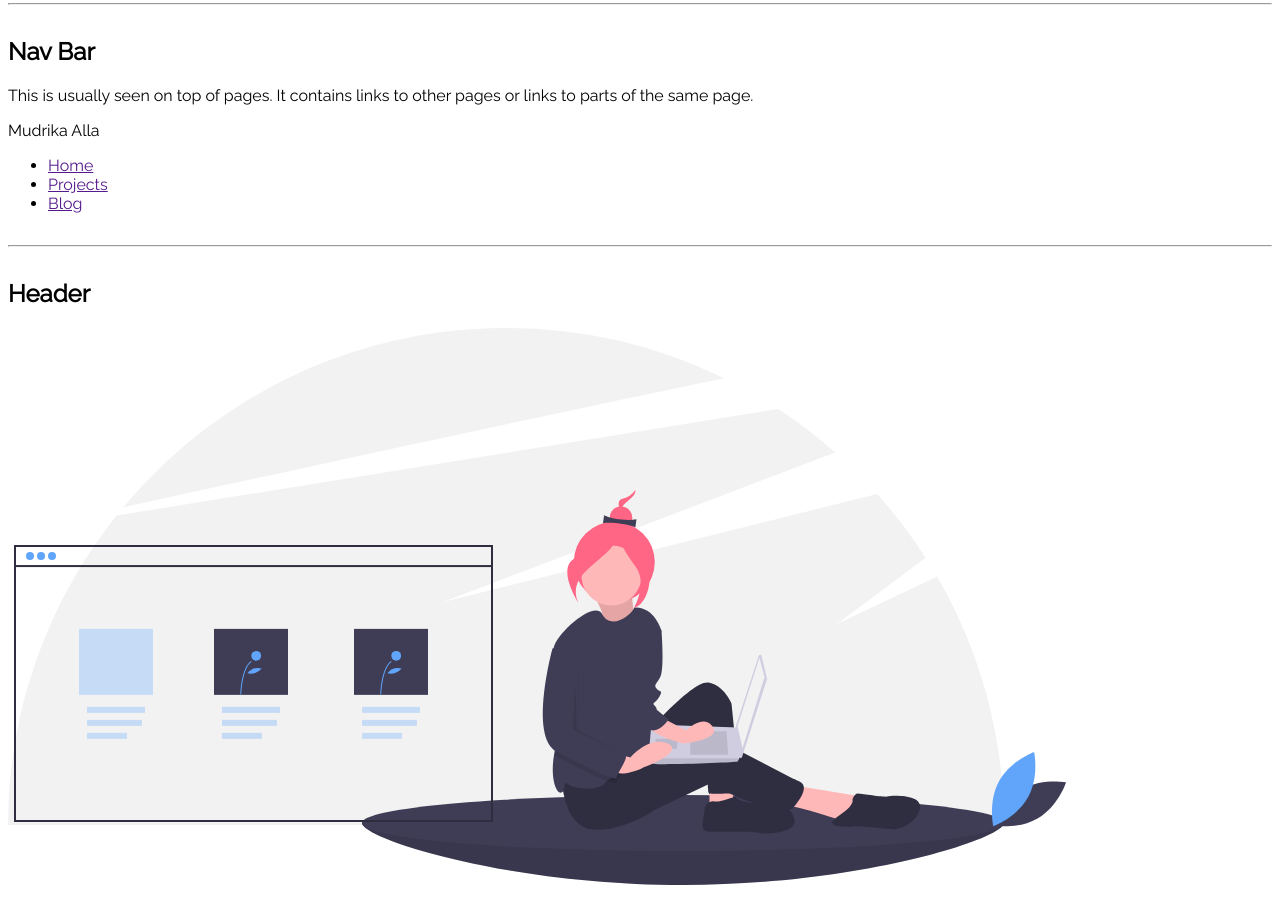
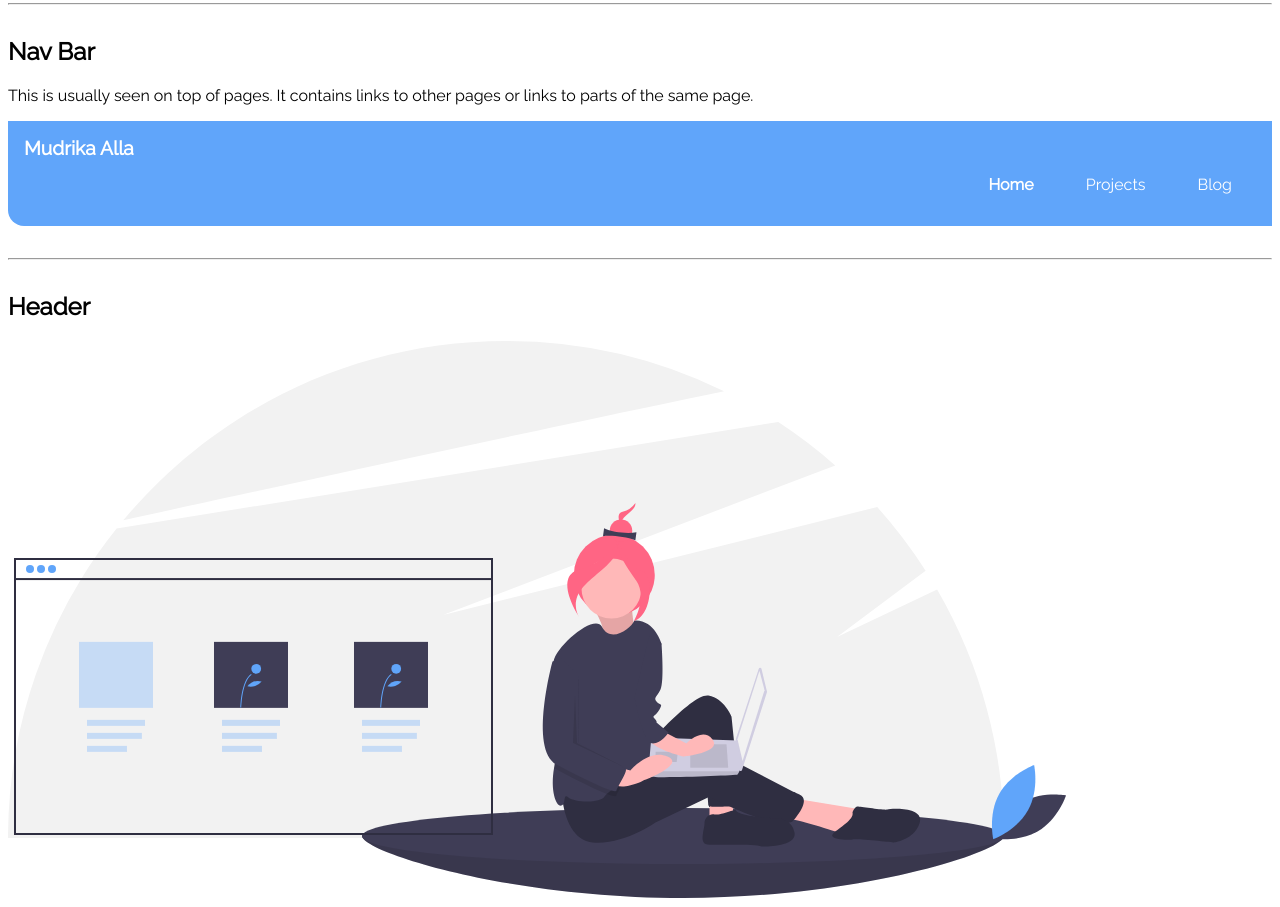
Before and after one commit to MudrikaAlla/ComponentLibrary, a plain HTML site: page index.html in a window 1280 px wide. Shown: the part 1200-2107 px from the top of the page. Drawn offline with Linux system fonts and the light colour scheme.

Commit message:
navigation

```diff
--- a/index.html
+++ b/index.html
@@ -64,17 +64,17 @@
 
     <h2>Nav Bar</h2>
     <p>This is usually seen on top of pages. It contains links to other pages or links to parts of the same page.</p>
-    <nav>
-        <div>Mudrika Alla</div>
-        <ul>
-            <li>
-                <a href="">Home</a>
+    <nav class="navigation">
+        <div class="nav-brand">Mudrika Alla</div>
+        <ul class="list-non-bullet nav-pills">
+            <li class="list-item-inline">
+                <a class="link link-active" href="">Home</a>
             </li>
-            <li>
-                <a href="">Projects</a>
+            <li class="list-item-inline">
+                <a class="link " href="">Projects</a>
             </li>
-            <li>
-                <a href="">Blog</a>
+            <li class="list-item-inline">
+                <a class="link"  href="">Blog</a>
             </li>
         </ul>
     </nav>
--- a/styles.css
+++ b/styles.css
@@ -51,3 +51,28 @@ hr{
     display: inline;
     padding: 0rem 0.5rem;
 }
+
+/* navigation */
+.navigation{
+    background-color: var(--primary-color);
+    color:white;
+    padding: 1rem;
+    border-bottom-left-radius: 1rem;
+}
+
+.navigation .nav-brand{
+    font-weight: bold;
+    font-size: 1.2rem;
+}
+
+.navigation .link{
+    color:white;
+}
+
+.navigation .nav-pills{
+    text-align: right;
+}
+
+.navigation .link-active{
+    font-weight:bold;
+}
```
